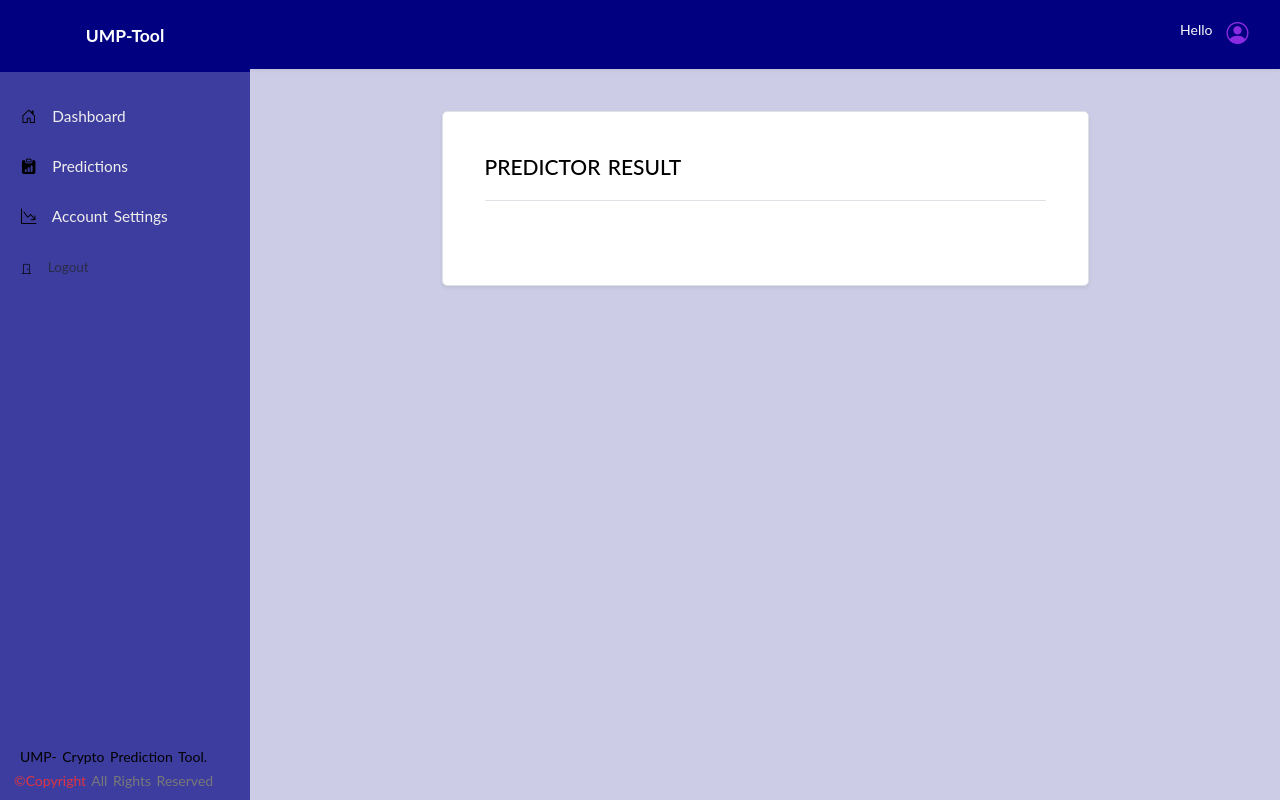
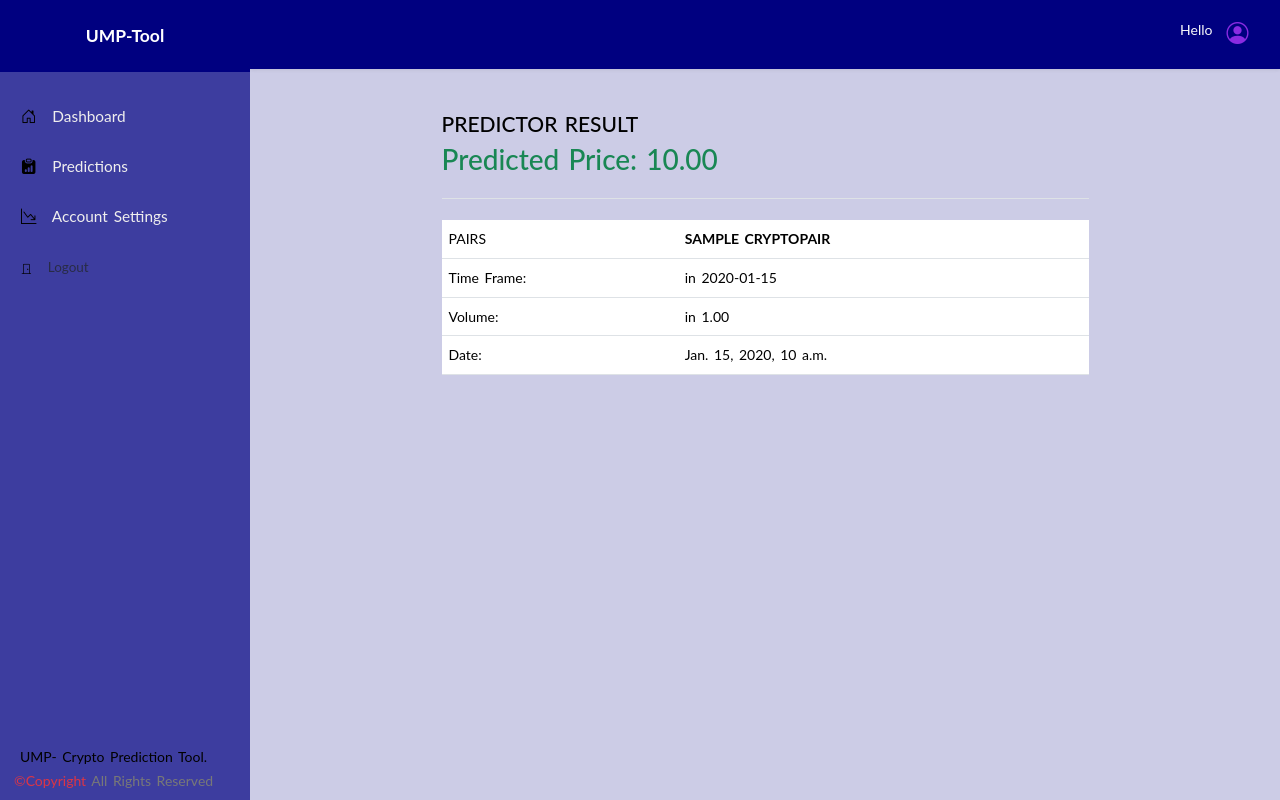
Before and after one commit to ndmichael/ump-crypto-predictor, a Django app: template predictor/templates/predictor/predictor_result.html in a window 1280 px wide. Run offline with Django 5.2, Linux system fonts and the light colour scheme; tables that the repository leaves empty hold one stand-in row (values such as "Sample post"); the template is opened without the code that fills it: values that come from a table or form of the project are taken from there, most other values are stand-ins (such as "Sample title", 1, 10 or a date in 2020); some libraries are stand-ins or nearby versions.

Commit message:
working on the result page

```diff
--- a/predictor/templates/predictor/predictor_result.html
+++ b/predictor/templates/predictor/predictor_result.html
@@ -6,11 +6,32 @@
 <section class="container">
     <div class="row">
         <article class="col-12 col-md-8 mx-auto">
-            <form action="" method="post" class="p-5 bg-white border shadow-sm rounded-2">
-                <header class="pb-3 mb-5 border-bottom">
-                    <h4>PREDICTOR RESULT </h4>
-                </header>
-            </form>
+            <header class="pb-3 mb-4 border-bottom">
+                <h4>PREDICTOR RESULT </h4>
+                <h2 class="text-success">Predicted Price: {{prediction.predicted_price }}</h2>
+            </header>
+
+            <table class="table table-responsive">
+                <tr>
+                    <td>PAIRS</td>
+                    <td class="fw-bolder text-">{{prediction.pair.name | upper}}</td>
+                </tr>
+
+                <tr>
+                    <td>Time Frame:</td>
+                    <td>in {{prediction.pair.timeframe}}</td>
+                </tr>
+
+                <tr>
+                    <td>Volume:</td>
+                    <td>in {{prediction.volume}}</td>
+                </tr>
+
+                <tr>
+                    <td>Date:</td>
+                    <td>{{prediction.timestamp}}</td>
+                </tr>
+            </table>
         </article>
     </div>
 </section>
```
